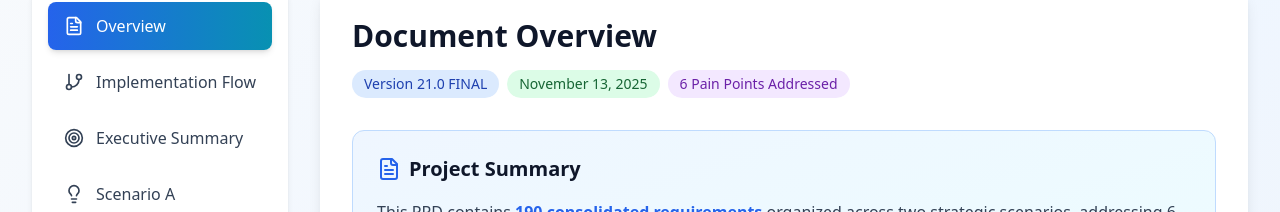
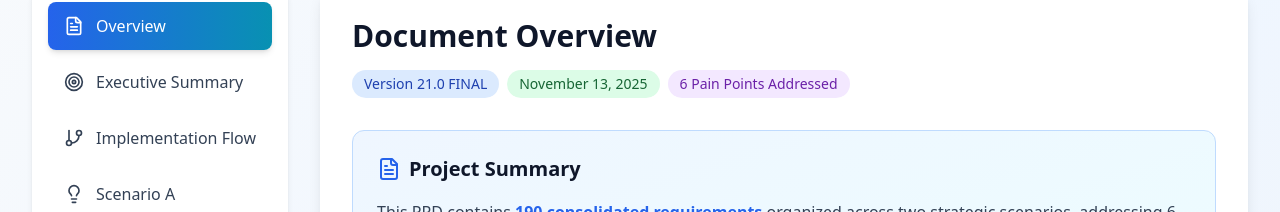
Before and after one commit to akannan2987/Pandora_toolbox_PRD, a React (Vite) app: page / in a window 1280 px wide. Shown: the part 159-371 px from the top of the page. Built offline with nearby package versions, Linux system fonts and the light colour scheme.

Commit message:
Updated App.tsx

```diff
--- a/src/App.tsx
+++ b/src/App.tsx
@@ -13,8 +13,8 @@ function App() {
 
   const navigation = [
     { id: 'overview', name: 'Overview', icon: FileText },
+    { id: 'executive', name: 'Executive Summary', icon: Target },
     { id: 'flowchart', name: 'Implementation Flow', icon: GitBranch },
-    { id: 'executive', name: 'Executive Summary', icon: Target },
     { id: 'scenarioA', name: 'Scenario A', icon: Lightbulb },
     { id: 'scenarioB', name: 'Scenario B', icon: Database },
     { id: 'metrics', name: 'Success Metrics', icon: TrendingUp },
```
